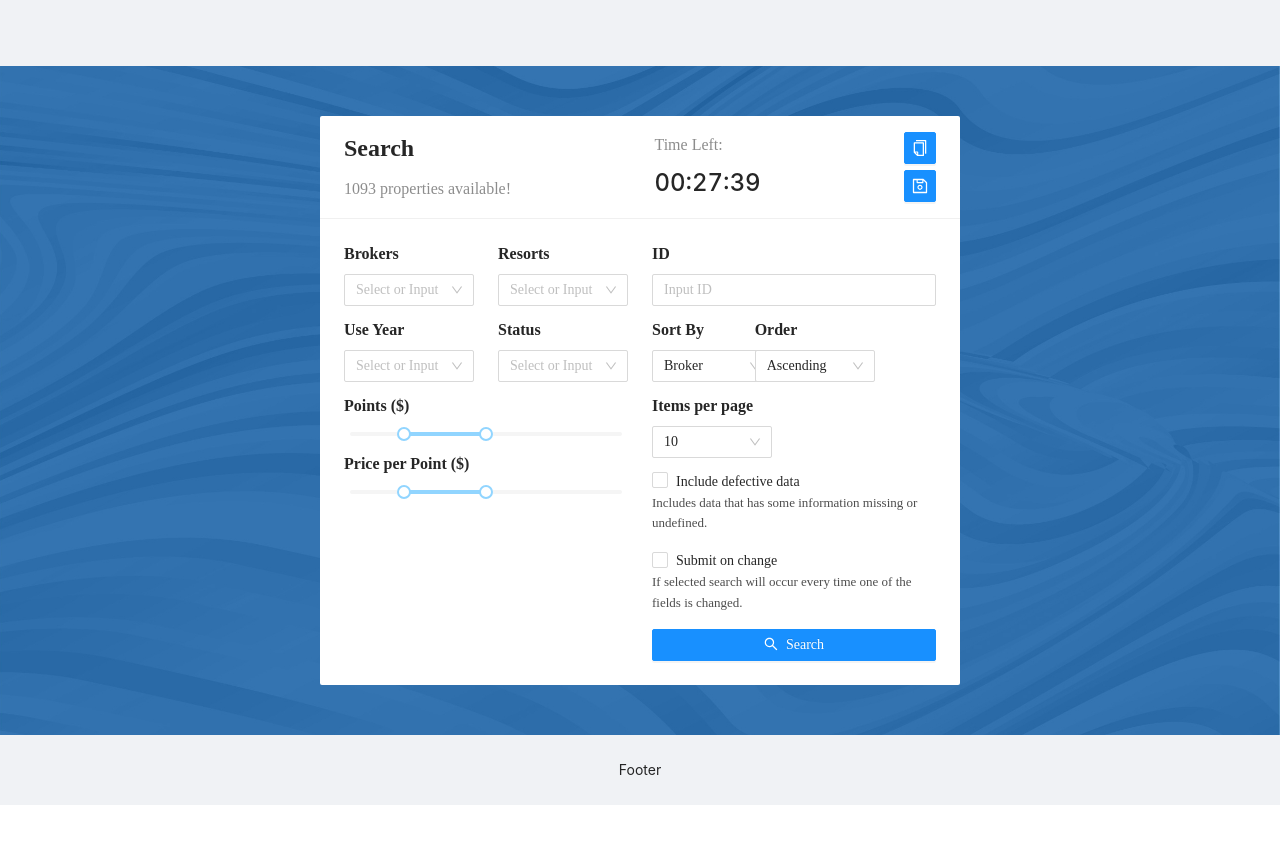
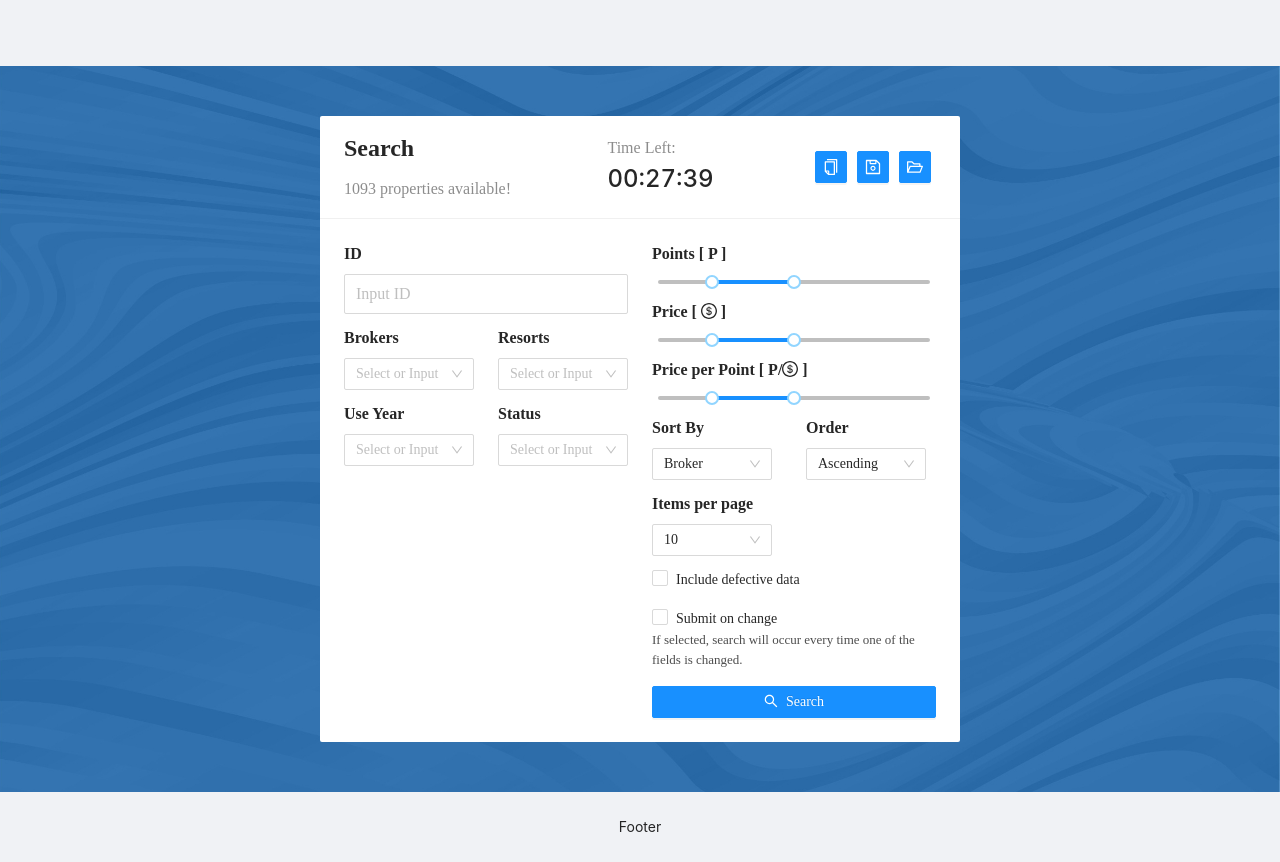
Before and after one commit to almulalic/dvc-search-engine-web, a React (Create React App) app: page / in a window 1280 px wide. Shown: the part 660-1522 px from the top of the page. Before the commit the page ends 1465 px from the top, so only its background shows below. Built offline with nearby package versions, Linux system fonts and the light colour scheme; a web font is replaced by a local one.

Commit message:
improved search layout

```diff
--- /dev/null
+++ b/src/components/SearchForm/SaveModalInnerMarkup/OpenModalInnerMarkup.tsx
@@ -0,0 +1,121 @@
+import React from "react";
+import { Typography, List, Collapse } from "antd";
+import {
+  BrokerTypes,
+  ResortTypes,
+  UseYearTypes,
+  StatusTypes,
+} from "../../../shared/Types";
+
+const { Title, Text } = Typography;
+const { Panel } = Collapse;
+
+export const OpenModalInnerMarkup = ({ savedFilters } = this.props) => {
+  const listMarkup = (save) => {
+    const { name, filters } = save;
+    return (
+      <List bordered>
+        <List.Item>
+          <Text strong>Brokers:</Text>
+          <Text>
+            {filters.broker.length === 0
+              ? "None."
+              : filters.broker.map((x, id) => {
+                  if (id != filters.broker.length - 1)
+                    return BrokerTypes[x] + ", ";
+                  else return BrokerTypes[x];
+                })}
+          </Text>
+        </List.Item>
+        <List.Item>
+          <Text strong>Resorts:</Text>
+          <Text>
+            {filters.resort.length === 0
+              ? "None."
+              : filters.resort.map((x, id) => {
+                  if (id != filters.resort.length - 1)
+                    return ResortTypes[x] + ", ";
+                  else return ResortTypes[x];
+                })}
+          </Text>
+        </List.Item>
+        <List.Item>
+          <Text strong>Use Years:</Text>
+          <Text>
+            {filters.useYear.length === 0
+              ? "None."
+              : filters.useYear.map((x, id) => {
+                  if (id != filters.useYear.length - 1)
+                    return UseYearTypes[x] + ", ";
+                  else return UseYearTypes[x];
+                })}
+          </Text>
+        </List.Item>
+        <List.Item>
+          <Text strong>Statuses:</Text>
+          <Text>
+            {filters.status.length === 0
+              ? "None."
+              : filters.status.map((x, id) => {
+                  if (id != filters.broker.length - 1)
+                    return StatusTypes[x] + ",";
+                  else return StatusTypes[x];
+                })}
+          </Text>
+        </List.Item>
+        <List.Item>
+          <Text strong>Points:</Text>
+          <Text>
+            From {filters.pointsRange[0]} to {filters.pointsRange[1]}
+          </Text>
+        </List.Item>
+        <List.Item>
+          <Text strong>Price Per Point:</Text>
+          <Text>
+            From {filters.pricePerPointRange[0]} to{" "}
+            {filters.pricePerPointRange[1]}
+          </Text>
+        </List.Item>
+        <List.Item>
+          <Text strong>ID:</Text>
+          <Text>{filters.idInput.length === 0 ? "-" : filters.id}</Text>
+        </List.Item>
+        <List.Item>
+          <Text strong>Sort By:</Text>
+          <Text>{filters.sidx}</Text>
+        </List.Item>
+        <List.Item>
+          <Text strong>Order:</Text>
+          <Text>{filters.sord}</Text>
+        </List.Item>
+        <List.Item>
+          <Text strong>Items Per Page:</Text>
+          <Text>{filters.itemsPerPage}</Text>
+        </List.Item>
+        <List.Item>
+          <Text strong>Include Defective Data:</Text>
+          <Text>{filters.includeDefectiveData ? "Yes." : "No."}</Text>
+        </List.Item>
+        <List.Item>
+          <Text strong>Submit On Change:</Text>
+          <Text> {filters.submitOnChange ? "Yes." : "No."}</Text>
+        </List.Item>
+      </List>
+    );
+  };
+
+  return (
+    <div>
+      <Title level={5}>Filter Overview </Title>
+      <Collapse accordion>
+        {savedFilters?.map((save, key) => {
+          return (
+            <Panel header={save.name} key={key}>
+              {listMarkup(save)}
+            </Panel>
+          );
+        })}
+      </Collapse>
+    </div>
+  );
+};
--- a/src/components/SearchForm/SearchFormLayout.tsx
+++ b/src/components/SearchForm/SearchFormLayout.tsx
@@ -6,6 +6,8 @@ import {
   SaveTwoTone,
   CopyTwoTone,
   RightOutlined,
+  FolderOpenOutlined,
+  DollarCircleOutlined,
 } from "@ant-design/icons";
 
 import {
@@ -26,6 +28,7 @@ import {
   Input,
   Steps,
   List,
+  Collapse,
 } from "antd";
 
 import "./SearchFormStyle.scss";
@@ -40,15 +43,16 @@ import {
   StatusTypes,
 } from "../../shared/Types";
 import Cookies from "universal-cookie";
-import { SaveModalInnerMarkup } from "./SaveModalInnerMarkup";
+import { SaveModalInnerMarkup } from "./SaveModalInnerMarkup/SaveModalInnerMarkup";
 import { decodeCamelCase, serializeURL } from "../../shared/Utils";
 import { BrokerTypes } from "./../../shared/Types";
 import { CopyToClipboard } from "react-copy-to-clipboard";
+import { OpenModalInnerMarkup } from "./SaveModalInnerMarkup/OpenModalInnerMarkup";
 
 const { Countdown } = Statistic;
 const { Text, Title } = Typography;
 const { Option } = Select;
-const { Search } = Input;
+const { Panel } = Collapse;
 
 const cookies = new Cookies();
 
@@ -60,15 +64,15 @@ export const SearchFormLayout = () => {
     resort: [],
     useYear: [],
     status: [],
+    pointsRange: [0, 100],
+    pricePerPointRange: [0, 100],
+    idInput: "",
     sidx: "Broker",
     sord: "Ascending",
-    id: "",
-    points: [0, 100],
-    pricePerPoint: [0, 100],
     itemsPerPage: 5,
-    currentPage: 1,
     includeDefectiveData: false,
     submitOnChange: false,
+    currentPage: 1,
   });
 
   //#region Counter
@@ -91,6 +95,7 @@ export const SearchFormLayout = () => {
 
   useEffect(() => {
     let rawFilters = cookies.get("filters");
+
     if (rawFilters) setSavedFilters(rawFilters);
     else cookies.set("filters", JSON.stringify([]));
   }, []);
@@ -99,6 +104,7 @@ export const SearchFormLayout = () => {
     <Modal
       visible={saveModalVisible}
       title="Save Filters"
+      width="50%"
       onCancel={() => setSaveModalVisible(false)}
       footer={[
         <Button key="back" onClick={() => setSaveModalVisible(false)}>
@@ -120,7 +126,34 @@ export const SearchFormLayout = () => {
     </Modal>
   );
 
-  // Copy
+  // Open
+
+  const [openModalVisible, setOpenModalVisible] = useState(false);
+
+  const openFilterModalMarkup = (
+    <Modal
+      visible={openModalVisible}
+      title="Open Filters"
+      onCancel={() => setOpenModalVisible(false)}
+      footer={[
+        <Button key="back" onClick={() => setOpenModalVisible(false)}>
+          Return
+        </Button>,
+        <Button
+          key="submit"
+          type="primary"
+          onClick={() => {
+            if (validateAndSave(saveInput, saveInput, savedFilters, filters))
+              setOpenModalVisible(false);
+          }}
+        >
+          Open
+        </Button>,
+      ]}
+    >
+      <OpenModalInnerMarkup savedFilters={savedFilters} />
+    </Modal>
+  );
 
   const searchFormHeaderMarkup = (
     <div className="SearchForm--Header">
@@ -161,9 +194,24 @@ export const SearchFormLayout = () => {
             onClick={() => setSaveModalVisible(true)}
           />
         </Tooltip>
+        <Tooltip title="Open saved filters." placement="bottom">
+          <Button
+            type="primary"
+            icon={<FolderOpenOutlined />}
+            size="middle"
+            onClick={() => setOpenModalVisible(true)}
+          />
+        </Tooltip>
+        {/* <Button
+          type="primary"
+          icon={<SettingOutlined />}
+          size="middle"
+          onClick={() => setOpenModalVisible(true)}
+        /> */}
       </div>
 
       {saveFilterModalMarkup}
+      {openFilterModalMarkup}
     </div>
   );
 
@@ -306,14 +354,37 @@ export const SearchFormLayout = () => {
     <Row gutter={24}>
       <Col span={24}>
         <div className="SearchForm--SelectContainer">
-          <Title level={5}>Points ($)</Title>
-          <Slider range defaultValue={[20, 50]} />
+          <Title level={5}>Points [ P ]</Title>
+          <Slider
+            className="SearchForm--Slider"
+            range
+            defaultValue={[20, 50]}
+          />
         </div>
       </Col>
       <Col span={24}>
         <div className="SearchForm--SelectContainer">
-          <Title level={5}>Price per Point ($)</Title>
-          <Slider range defaultValue={[20, 50]} />
+          <Title level={5}>
+            Price [ <DollarCircleOutlined /> ]
+          </Title>
+          <Slider
+            className="SearchForm--Slider"
+            range
+            defaultValue={[20, 50]}
+          />
+        </div>
+      </Col>
+      <Col span={24}>
+        <div className="SearchForm--SelectContainer">
+          <Title level={5}>
+            Price per Point [ P/
+            <DollarCircleOutlined /> ]
+          </Title>
+          <Slider
+            className="SearchForm--Slider"
+            range
+            defaultValue={[20, 50]}
+          />
         </div>
       </Col>
     </Row>
@@ -326,7 +397,7 @@ export const SearchFormLayout = () => {
   const idSearchFieldMarkup = (
     <div className="SearchForm--SelectContainer">
       <Title level={5}>ID</Title>
-      <Input placeholder="Input ID" />
+      <Input placeholder="Input ID" size="large" />
     </div>
   );
 
@@ -341,7 +412,7 @@ export const SearchFormLayout = () => {
       align="middle"
       className="SearchForm--OutputSettings"
     >
-      <Col xs={24} sm={24} md={12} lg={8}>
+      <Col xs={24} sm={24} md={12} lg={12} xl={12} xxl={12}>
         <div className="SearchForm--SelectContainer">
           <Title level={5}>Sort By</Title>
           <Select
@@ -360,7 +431,7 @@ export const SearchFormLayout = () => {
           </Select>
         </div>
       </Col>
-      <Col xs={24} sm={24} md={12} lg={8}>
+      <Col xs={24} sm={24} md={12} lg={12} xl={12} xxl={12}>
         <div className="SearchForm--SelectContainer">
           <Title level={5}>Order</Title>
           <Select
@@ -375,7 +446,7 @@ export const SearchFormLayout = () => {
           </Select>
         </div>
       </Col>
-      <Col xs={24} sm={24} md={12} lg={8} xl={24} xxl={12}>
+      <Col xs={24} sm={24} md={12} lg={12} xl={24} xxl={12}>
         <div className="SearchForm--SelectContainer">
           <Title level={5}>Items per page</Title>
           <Select
@@ -425,9 +496,6 @@ export const SearchFormLayout = () => {
         >
           Include defective data
         </Checkbox>
-        <p className="SearchForm--OptionComment">
-          Includes data that has some information missing or undefined.
-        </p>
       </div>
       <div className="SearchForm--Checkbox">
         <Checkbox
@@ -438,7 +506,8 @@ export const SearchFormLayout = () => {
           Submit on change
         </Checkbox>
         <p className="SearchForm--OptionComment">
-          If selected search will occur every time one of the fields is changed.
+          If selected, search will occur every time one of the fields is
+          changed.
         </p>
       </div>
       <div>{searchButtonMarkup}</div>
@@ -457,11 +526,11 @@ export const SearchFormLayout = () => {
       >
         <Row gutter={24} justify="center">
           <Col lg={24} xl={12} xxl={12}>
+            {idSearchFieldMarkup}
             {dropdownsMarkup}
-            {slidersMarkup}
           </Col>
           <Col lg={24} xl={12} xxl={12}>
-            {idSearchFieldMarkup}
+            {slidersMarkup}
             {outputSettingsMarkup}
             {moreOptionsMarkup}
           </Col>
--- a/src/components/SearchForm/SearchFormStyle.scss
+++ b/src/components/SearchForm/SearchFormStyle.scss
@@ -11,19 +11,41 @@
 .SearchForm--Header {
   display: flex;
   justify-content: space-between;
+  align-items: center;
 
   .SearchForm--HeaderBlock {
     display: flex;
     flex-direction: column;
-    justify-content: space-between;
+  }
+
+  .SearchForm--HeaderActions {
+    display: flex;
+    flex-direction: row;
+    justify-content: center;
+    align-items: baseline;
+
+    button {
+      margin: 0 0.5rem 0 0.5rem;
+    }
   }
 }
 
 .SearchForm--SelectContainer {
   margin-bottom: 1.5vh;
+
+  .ant-select-selection-search-input {
+    overflow-y: scroll !important;
+  }
 }
 
-.SearchForm--Checkbox {
+.SearchForm--Slider {
+  .ant-slider-rail {
+    background: rgba(0, 0, 0, 0.25);
+  }
+
+  .ant-slider-track {
+    background: #1890ff !important;
+  }
 }
 
 .SearchForm--OptionComment {
--- a/src/shared/Utils.ts
+++ b/src/shared/Utils.ts
@@ -1,3 +1,5 @@
+import { URLAlias } from "./Types";
+
 export const decodeCamelCase = (label) => {
   let _decodedString;
 
@@ -8,6 +10,6 @@ export const decodeCamelCase = (label) => {
 
 export const serializeURL = (filters) => {
   return Object.entries(filters)
-    .map(([key, val]) => `${key}=${val}`)
+    .map(([key, val]) => `${URLAlias.get(key)}=${val}`)
     .join("&");
 };
```
Also changed, not shown: src/components/SearchForm/SaveModalInnerMarkup/SaveModalInnerMarkup.tsx (renamed from src/components/SearchForm/SaveModalInnerMarkup.tsx, +6 -7 lines), src/shared/Types.ts (+21 -5 lines).
